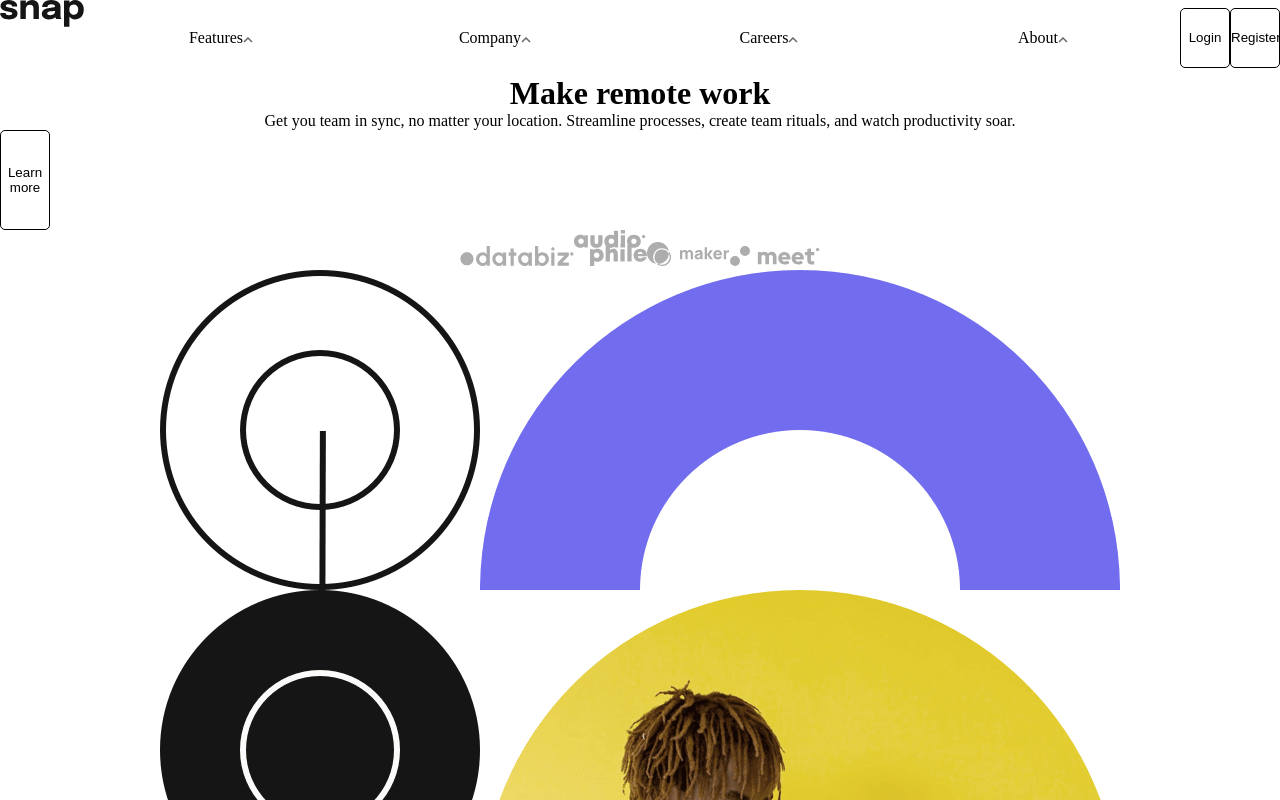
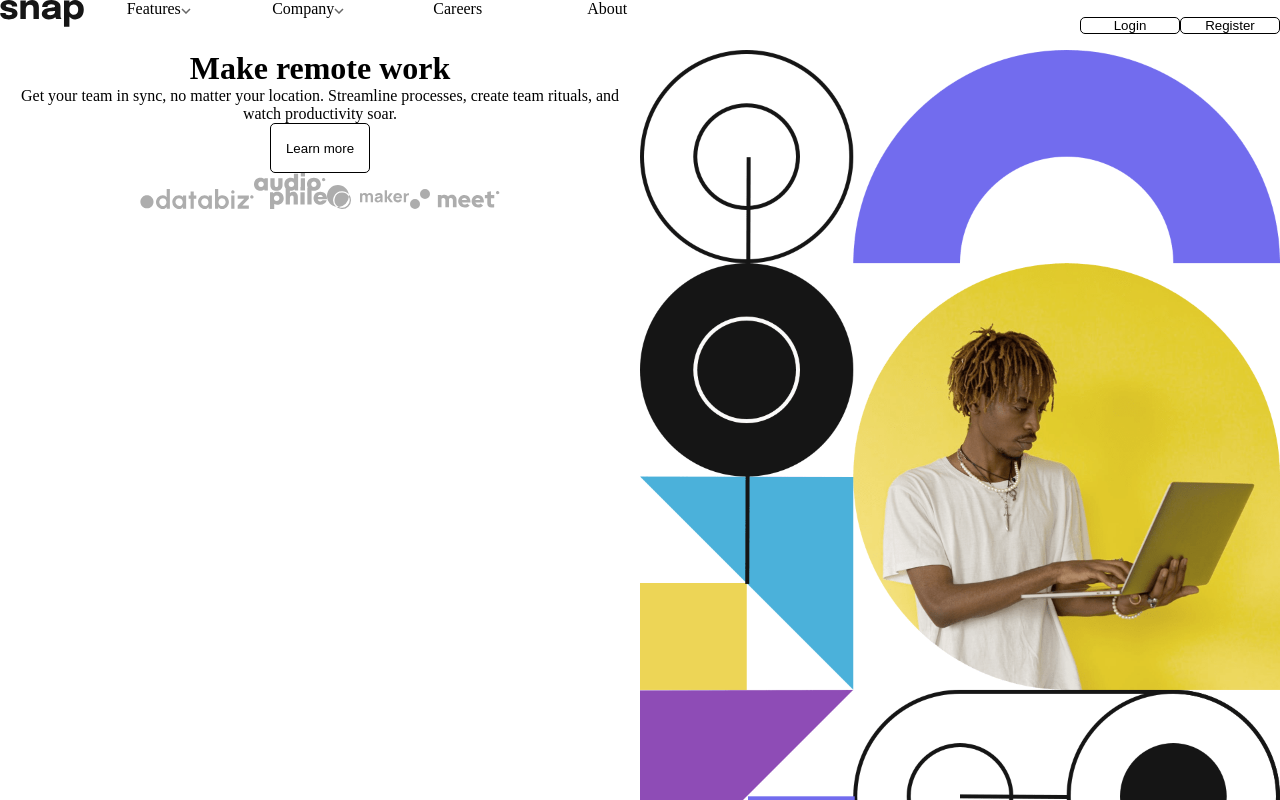
Before and after one commit to ajax12233512/Intro-Section, a React (Create React App) app: page / in a window 1280 px wide. Shown: the top 800 px of the page. Built offline with nearby package versions, Linux system fonts and the light colour scheme.

Commit message:
navbar work

```diff
--- a/src/components/Button/Button.js
+++ b/src/components/Button/Button.js
@@ -4,7 +4,7 @@ import './Button.css'
 const Button = ({text, height}) => {
 
   const containerStyle = {
-      width: '50px',
+    //   width: '50px',
   }
 
   const style = {
@@ -13,7 +13,7 @@ const Button = ({text, height}) => {
     color: 'black',
     borderRadius: '5px',
     border: '1px solid black',
-    width: '100%'
+    width: '100px',
   }
 
   return (
--- a/src/components/Hero/Hero.css
+++ b/src/components/Hero/Hero.css
@@ -0,0 +1,21 @@
+.hero{
+    display:  flex;
+}
+
+.hero-left{
+    width: 50%;
+    display: flex;
+    flex-direction: column;
+    align-items: center;;
+}
+
+.hero-left button{
+
+}
+
+.hero-right{
+    width: 50%;
+}
+.hero-right img{
+    width: 100%;
+}
--- a/src/components/Hero/Hero.jsx
+++ b/src/components/Hero/Hero.jsx
@@ -12,8 +12,8 @@ function Hero() {
     <div className='hero'>
       <div className='hero-left'>
         <h1>Make remote work</h1>
-        <p>Get you team in sync, no matter your location. Streamline processes, create team rituals, and watch productivity soar.</p>
-        <Button text='Learn more' height='100px'/>
+        <p>Get your team in sync, no matter your location. Streamline processes, create team rituals, and watch productivity soar.</p>
+        <Button text='Learn more' height='50px'/>
         <div className='hero-left-sponsers'>
           <Databiz />
           <Audiophile />
--- a/src/components/Navbar/Navbar.css
+++ b/src/components/Navbar/Navbar.css
@@ -1,19 +1,28 @@
 .navbar{
     display: flex;
     justify-content: space-around;
-    height: 75px;
-    position: relative;
+    position: sticky;
+    left: 0;
+    right: 0;
+    z-index: 1;
+    height: 50px;
 }
+
+.navbar__logo{
+    width: auto;
+}
+
 .navbar__items{
     box-sizing: border-box;
-    width: 100%;
+    width: 50%;
     display: flex;
-    justify-content: space-around;
+    justify-content: baseline;
     align-items: center;
 }
 .navbar-btns{
+    width: 50%;
     display: flex;
-    justify-content: space-around;
+    justify-content: right;
     align-items: center;
 }
 
@@ -30,5 +39,15 @@
 }
 
 .navbar__item{
-    width: 10%;
+    width: 100%;
+    height: 100%;
+
+    flex-direction: column;
+    cursor: pointer;
+    justify-content: center;
 }
+
+
+.navbar__item-text{
+    width: 100%;
+}
--- a/src/components/Navbar/Navbar.jsx
+++ b/src/components/Navbar/Navbar.jsx
@@ -20,14 +20,16 @@ function Navbar() {
       {/* Navbar Items */}
       <div className='navbar__items' >
         {navbarItems.map(item => <div className='navbar__item'>
+          <div className='navbar__item-text'>
             {item.text}
-             <UpArrow />
-            {item?.subitems ? <NavbarSubItems subitems={item.subitems} /> : null}
-          </div>)}
+            {item?.subitems ? <DownArrow /> : null}
+          </div>
+          {item?.subitems ? <NavbarSubItems subitems={item.subitems} /> : null}
+        </div>)}
       </div>
       <div className='navbar-btns'>
-        <Button text='Login' height='60px' />
-        <Button text='Register' height='60px'/>
+        <Button text='Login' height='auto' />
+        <Button text='Register' height='auto'/>
       </div>
     </div>
   )
--- a/src/components/Navbar/NavbarSubItems.jsx
+++ b/src/components/Navbar/NavbarSubItems.jsx
@@ -1,11 +1,13 @@
 import React from 'react'
 
 const style = {
-    margin: '1rem',
-    top: '0px',
-    right: '20px',
     position: 'relative',
-    backgroundColor: '#f5f5f5',
+    top: '10px',
+    right: '4px',
+    backgroundColor: 'white',
+    border: '1px solid black',
+    borderRadius: '5px',
+    boxShadow: '1px 1px 5px black',
     width: '100px',
     zIndex: '1'
 }
```
